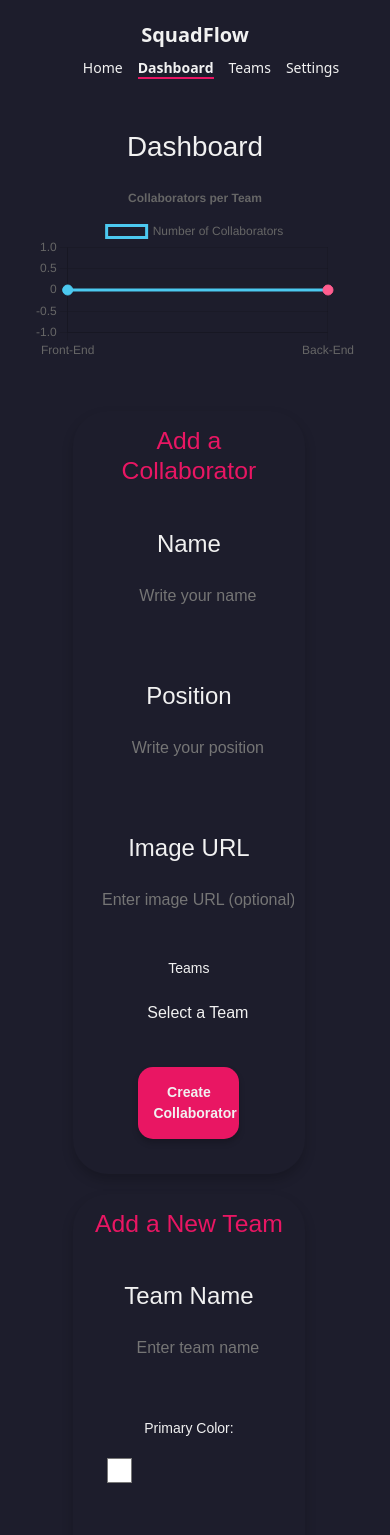
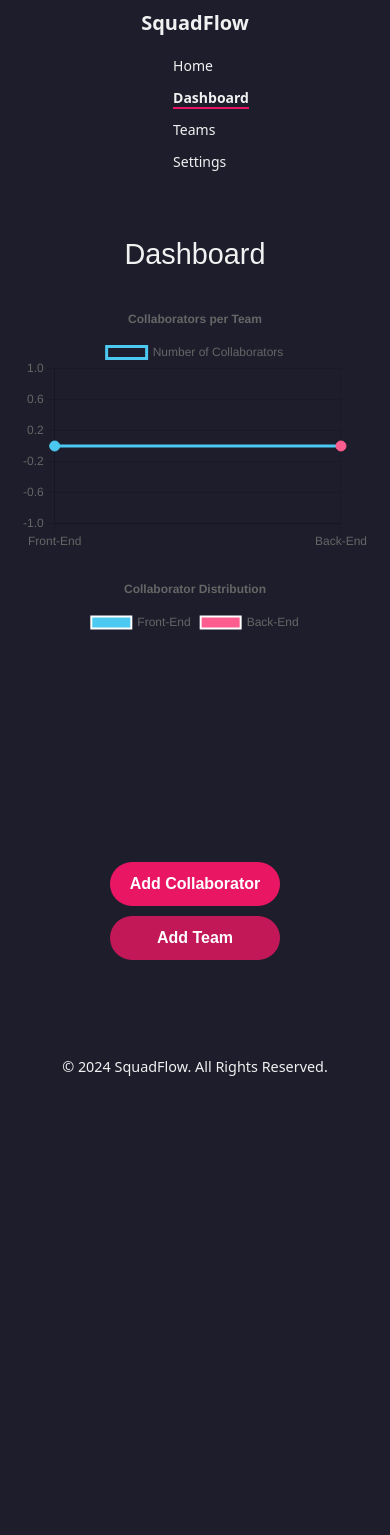
Before and after one commit to lauanefariass/SquadFlow, a React (Create React App) app: page /dashboard in a window 390 px wide. Shown: the top 1535 px of the page. After the commit the page ends 1109 px from the top, so only its background shows below. Built offline with nearby package versions, Linux system fonts and the light colour scheme.

Commit message:
fix styles

```diff
--- a/src/components/navbar/Navbar.css
+++ b/src/components/navbar/Navbar.css
@@ -2,9 +2,12 @@
   display: flex;
   justify-content: space-between;
   align-items: center;
-  padding: 20px 30px !important;
+  padding: 20px 30px;
   background-color: var(--background-color);
   color: var(--text-color);
+  position: sticky;
+  top: 0;
+  z-index: 1000;
 }
 
 .navbar-logo {
@@ -23,6 +26,7 @@
   text-decoration: none;
   color: var(--text-color);
   font-size: 18px;
+  transition: color 0.3s ease, border-bottom 0.3s ease;
 }
 
 .navbar-links li a.active {
@@ -36,18 +40,19 @@
 
 @media (max-width: 768px) {
   .navbar {
-    flex-direction: row;
-    justify-content: space-between;
+    flex-direction: column;
+    align-items: center;
     padding: 15px 20px;
   }
 
   .navbar-logo {
     font-size: 22px;
+    margin-bottom: 15px;
   }
 
   .navbar-links {
-    flex-direction: row;
-    gap: 20px;
+    flex-direction: column;
+    gap: 10px;
   }
 
   .navbar-links li a {
@@ -62,10 +67,11 @@
 
   .navbar-logo {
     font-size: 20px;
+    text-align: center;
   }
 
   .navbar-links {
-    gap: 15px;
+    gap: 8px;
   }
 
   .navbar-links li a {
--- a/src/pages/Dashboard/Dashboard.css
+++ b/src/pages/Dashboard/Dashboard.css
@@ -21,186 +21,228 @@ h1 {
   margin-bottom: 40px;
 }
 
-.form-container {
+.button-container {
+  display: flex;
+  justify-content: center; /* Centraliza horizontalmente */
+  gap: 20px; /* Espaço entre os botões */
+  margin-top: 20px; /* Margem superior para afastar dos outros elementos */
+}
+
+.button-container button {
+  padding: 10px 20px;
+  font-size: 16px;
+  border-radius: 25px;
+  font-weight: bold;
+  cursor: pointer;
+  transition: transform 0.2s ease, background-color 0.3s ease;
+}
+
+.button-container .btn-primary {
+  background-color: var(--primary-color);
+  color: #fff;
+  border: none;
+}
+
+.button-container .btn-primary:hover {
+  transform: scale(1.05);
+  background-color: var(--secondary-color);
+}
+
+.button-container .btn-secondary {
+  background-color: var(--secondary-color);
+  color: #fff;
+  border: none;
+}
+
+.button-container .btn-secondary:hover {
+  transform: scale(1.05);
+  background-color: var(--primary-color);
+}
+
+.modal-content {
+  background-color: var(--background-color);
+  color: var(--text-color);
+  border-radius: 25px;
+  border: none;
+  box-shadow: 0 8px 20px rgba(0, 0, 0, 0.3);
+  transition: all 0.3s ease-in-out;
+}
+
+.modal-header {
+  border-bottom: 1px solid var(--primary-color);
+  color: var(--primary-color);
+  font-weight: bold;
+}
+
+.modal-header .btn-close {
+  color: var(--text-color);
+  opacity: 0.8;
+  transition: color 0.3s ease, opacity 0.3s ease;
+}
+
+.modal-header .btn-close:hover {
+  color: var(--danger-color);
+  opacity: 1;
+}
+
+.modal-body {
+  font-size: 1rem;
+  line-height: 1.5;
+  text-align: center;
+}
+
+.modal-footer {
   display: flex;
   justify-content: center;
-  align-items: flex-start;
-  gap: 40px;
-  padding: 40px 20px;
-  flex-wrap: wrap;
+  gap: 10px;
 }
 
-.formulario {
-  flex: 1;
-  width: 500px;
-  background-color: var(--card-background-color);
-  color: var(--text-color);
-  border-radius: 35px;
-  padding: 20px;
-  box-shadow: 0 8px 16px rgba(0, 0, 0, 0.3);
-  display: flex;
-  flex-direction: column;
-  transition: transform 0.3s ease, box-shadow 0.3s ease;
-}
-
-.formulario:hover {
-  transform: translateY(-4px);
-  box-shadow: 0 12px 24px rgba(0, 0, 0, 0.4);
-}
-
-.formulario h2 {
-  color: var(--primary-color);
-  text-align: center;
-  margin-bottom: 16px;
-}
-
-.formulario input,
-.formulario select {
-  all: unset;
-  display: block;
-  width: 90%;
-  padding: 14px !important;
-  margin: 12px 0;
-  border-radius: 35px;
-  background-color: var(--input-background-color);
-  color: var(--text-color);
-  font-size: 16px !important;
-  transition: all 0.3s ease;
-}
-
-.formulario input:focus,
-.formulario select:focus {
-  outline: none;
-  box-shadow: 0 0 8px var(--primary-color);
-}
-
-.formulario button {
-  width: 50%;
-  padding: 14px;
-  background-color: var(--primary-color);
-  color: var(--button-text-color);
-  border: none;
-  border-radius: 25px;
-  cursor: pointer;
-  margin-top: 20px;
+.modal-footer .btn {
+  padding: 10px 24px;
   font-weight: bold;
+  border-radius: 30px;
   transition: background-color 0.3s ease, transform 0.3s ease;
 }
 
-.formulario button:hover {
+.modal-footer .btn-secondary {
+  background-color: var(--secondary-color);
+  border: none;
+  color: #ffffff;
+}
+
+.modal-footer .btn-secondary:hover {
   background-color: var(--secondary-color-light);
   transform: scale(1.05);
+}
+
+.modal-footer .btn-primary {
+  background-color: var(--primary-color);
+  border: none;
+  color: #ffffff;
+}
+
+.modal-footer .btn-primary:hover {
+  background-color: var(--secondary-color-light);
+  transform: scale(1.05);
+}
+
+.modal-footer .btn-danger {
+  background-color: var(--danger-color);
+  border: none;
+  color: #ffffff;
+}
+
+.modal-footer .btn-danger:hover {
+  background-color: #b0003a;
+  transform: scale(1.05);
+}
+
+.modal-input {
+  width: 100%;
+  padding: 15px;
+  margin: 10px 0;
+  border-radius: 35px;
+  border: 1px solid var(--primary-color);
+  background-color: var(--background-color);
+  color: var(--text-color);
+  font-size: 16px;
+  transition: border-color 0.3s ease, box-shadow 0.3s ease;
+}
+
+.modal-input:focus {
+  outline: none;
+  border-color: var(--secondary-color);
+  box-shadow: 0 0 10px var(--primary-color);
+}
+
+.modal-select {
+  width: 100%;
+  padding: 10px;
+  margin: 10px 0;
+  border-radius: 35px;
+  border: 1px solid var(--primary-color);
+  background-color: var(--background-color);
+  color: var(--text-color);
+  font-size: 16px;
+  transition: border-color 0.3s ease, box-shadow 0.3s ease;
+}
+
+.modal-select:focus {
+  outline: none;
+  border-color: var(--secondary-color);
+  box-shadow: 0 0 10px var(--primary-color);
 }
 
 .color-picker {
   display: flex;
   flex-direction: column;
-  gap: 10px;
+  align-items: center;
+  gap: 12px;
   margin: 12px 0;
 }
 
 .color-picker label {
   display: flex;
   flex-direction: column;
+  align-items: center;
   font-size: 14px;
   color: var(--text-color);
 }
 
 .color-picker input[type="color"] {
-  width: 10%;
-  height: 40px;
+  width: 80px;
+  height: 60px;
   cursor: pointer;
   margin-top: 5px;
   border: none;
   background: none;
 }
 
+/* Media Queries */
 @media (max-width: 768px) {
-  .navbar {
-    flex-direction: column;
-    align-items: center;
-    gap: 10px;
-    padding: 10px 0;
-  }
-
-  .dashboard-page {
-    padding: 15px;
-    text-align: center;
+  .dashboard-page h1 {
+    font-size: 2rem;
   }
 
   .chart-container {
-    max-width: 90%;
-    height: 200px;
-    margin: 10px auto;
+    height: 300px;
+    margin-bottom: 20px;
   }
 
-  .form-container {
+  .button-container {
     flex-direction: column;
-    gap: 20px;
-    padding: 10px;
-    width: 70%;
+    gap: 10px;
   }
 
-  .formulario {
-    width: 100%;
-    max-width: 600px;
-    padding: 20px;
+  .modal-input,
+  .modal-select {
     font-size: 14px;
-    border-radius: 35px;
-    box-shadow: 0 6px 12px rgba(0, 0, 0, 0.2);
+    padding: 12px;
   }
 
-  .formulario input,
-  .formulario select {
-    width: 95%;
-    padding: 10px;
+  .modal-footer .btn {
     font-size: 14px;
-    margin: 10px 0;
-    border-radius: 15px;
-  }
-
-  .formulario button {
-    width: 50%;
-    padding: 12px;
-    font-size: 16px;
-    border-radius: 20px;
+    padding: 8px 16px;
   }
 }
 
 @media (max-width: 480px) {
-  .navbar {
-    flex-direction: column;
-    gap: 5px;
+  .dashboard-page h1 {
+    font-size: 1.8rem;
   }
 
   .chart-container {
-    height: 180px;
+    height: 250px;
   }
 
-  .form-container {
-    width: 90%;
-    padding: 40px;
+  .modal-input,
+  .modal-select {
+    font-size: 12px;
+    padding: 10px;
   }
 
-  .formulario {
-    width: 95%;
-    max-width: 450px;
-    padding: 15px;
-    border-radius: 35px;
-  }
-
-  .formulario input,
-  .formulario select {
-    padding: 8px;
-    font-size: 14px;
-    margin: 8px 0;
-    border-radius: 10px;
-  }
-
-  .formulario button {
-    width: 50%;
-    padding: 15px;
-    font-size: 14px;
-    border-radius: 15px;
+  .modal-footer .btn {
+    font-size: 12px;
+    padding: 6px 12px;
   }
 }
--- a/src/pages/Dashboard/Dashboard.js
+++ b/src/pages/Dashboard/Dashboard.js
@@ -8,12 +8,13 @@ import {
   Title,
   Tooltip,
   Legend,
+  ArcElement,
 } from "chart.js";
 import { Line } from "react-chartjs-2";
+import { Pie } from "react-chartjs-2";
 import { motion } from "framer-motion";
-import InputText from "../../components/inputText/InputText";
-import List from "../../components/List/List";
-import Button from "../../components/button/index";
+import { Modal, Button } from "react-bootstrap";
+import "bootstrap/dist/css/bootstrap.min.css";
 import "./Dashboard.css";
 
 ChartJS.register(
@@ -23,7 +24,8 @@ ChartJS.register(
   LineElement,
   Title,
   Tooltip,
-  Legend
+  Legend,
+  ArcElement
 );
 
 const Dashboard = ({
@@ -40,8 +42,11 @@ const Dashboard = ({
   const [newTeamName, setNewTeamName] = useState("");
   const [newTeamPrimaryColor, setNewTeamPrimaryColor] = useState("#FFFFFF");
 
-  const handleSubmit = (e) => {
-    e.preventDefault();
+  const [showAddCollaboratorModal, setShowAddCollaboratorModal] =
+    useState(false);
+  const [showAddTeamModal, setShowAddTeamModal] = useState(false);
+
+  const handleAddCollaborator = () => {
     if (!name || !cargo || !teamSelected) {
       alert("Please fill in all required fields.");
       return;
@@ -57,10 +62,10 @@ const Dashboard = ({
     setCargo("");
     setImage("");
     setTeamSelected("");
+    setShowAddCollaboratorModal(false);
   };
 
-  const handleNewTeamSubmit = (e) => {
-    e.preventDefault();
+  const handleAddTeam = () => {
     if (!newTeamName) {
       alert("Please provide a team name.");
       return;
@@ -72,6 +77,7 @@ const Dashboard = ({
 
     setNewTeamName("");
     setNewTeamPrimaryColor("#FFFFFF");
+    setShowAddTeamModal(false);
   };
 
   const chartData = {
@@ -94,12 +100,39 @@ const Dashboard = ({
     ],
   };
 
+  const pieChartData = {
+    labels: teams.map((team) => team.nome),
+    datasets: [
+      {
+        label: "Collaborator Distribution",
+        data: teams.map(
+          (team) =>
+            colaboradores.filter(
+              (colaborador) => colaborador.team === team.nome
+            ).length
+        ),
+        backgroundColor: teams.map((team) => team.primaryColor),
+        borderColor: "#fff",
+        borderWidth: 2,
+      },
+    ],
+  };
+
   const chartOptions = {
     responsive: true,
     maintainAspectRatio: false,
     plugins: {
       legend: { position: "top" },
       title: { display: true, text: "Collaborators per Team" },
+    },
+  };
+
+  const pieChartOptions = {
+    responsive: true,
+    maintainAspectRatio: false,
+    plugins: {
+      legend: { position: "top" },
+      title: { display: true, text: "Collaborator Distribution" },
     },
   };
 
@@ -123,66 +156,141 @@ const Dashboard = ({
       >
         <Line data={chartData} options={chartOptions} />
       </motion.div>
-      <motion.section
-        className="form-container"
-        initial={{ y: 100, opacity: 0 }}
-        animate={{ y: 0, opacity: 1 }}
-        transition={{ duration: 0.7, delay: 0.3 }}
+
+      <motion.div
+        className="chart-container"
+        initial={{ scale: 0.8 }}
+        animate={{ scale: 1 }}
+        transition={{ duration: 0.5, delay: 0.2 }}
       >
-        <form onSubmit={handleSubmit} className="formulario">
-          <h2>Add a Collaborator</h2>
-          <InputText
-            mandatory
-            label="Name"
+        <Pie data={pieChartData} options={pieChartOptions} />
+      </motion.div>
+
+      <div className="button-container">
+        <Button
+          variant="primary"
+          className="btn-primary"
+          onClick={() => setShowAddCollaboratorModal(true)}
+        >
+          Add Collaborator
+        </Button>
+        <Button
+          variant="secondary"
+          className="btn-secondary"
+          onClick={() => setShowAddTeamModal(true)}
+        >
+          Add Team
+        </Button>
+      </div>
+
+      <Modal
+        show={showAddCollaboratorModal}
+        onHide={() => setShowAddCollaboratorModal(false)}
+        centered
+      >
+        <Modal.Header closeButton>
+          <Modal.Title>Add a Collaborator</Modal.Title>
+        </Modal.Header>
+        <Modal.Body>
+          <input
+            type="text"
+            className="modal-input"
             placeholder="Write your name"
             value={name}
-            change={setName}
+            onChange={(e) => setName(e.target.value)}
           />
-          <InputText
-            mandatory
-            label="Position"
+          <input
+            type="text"
+            className="modal-input"
             placeholder="Write your position"
             value={cargo}
-            change={setCargo}
+            onChange={(e) => setCargo(e.target.value)}
           />
-          <InputText
-            label="Image URL"
+          <input
+            type="text"
+            className="modal-input"
             placeholder="Enter image URL (optional)"
             value={image}
-            change={setImage}
+            onChange={(e) => setImage(e.target.value)}
           />
-          <List
-            mandatory
-            label="Teams"
-            itens={teams.map((team) => team.nome)}
-            change={setTeamSelected}
+          <select
+            className="modal-select"
             value={teamSelected}
-          />
-          <Button>Create Collaborator</Button>
-        </form>
+            onChange={(e) => setTeamSelected(e.target.value)}
+          >
+            <option value="" disabled>
+              Select a Team
+            </option>
+            {teams.map((team) => (
+              <option key={team.nome} value={team.nome}>
+                {team.nome}
+              </option>
+            ))}
+          </select>
+        </Modal.Body>
+        <Modal.Footer>
+          <Button
+            variant="secondary"
+            className="btn-secondary"
+            onClick={() => setShowAddCollaboratorModal(false)}
+          >
+            Cancel
+          </Button>
+          <Button
+            variant="primary"
+            className="btn-primary"
+            onClick={handleAddCollaborator}
+          >
+            Add Collaborator
+          </Button>
+        </Modal.Footer>
+      </Modal>
 
-        <form onSubmit={handleNewTeamSubmit} className="formulario">
-          <h2>Add a New Team</h2>
-          <InputText
-            mandatory
-            label="Team Name"
+      <Modal
+        show={showAddTeamModal}
+        onHide={() => setShowAddTeamModal(false)}
+        centered
+      >
+        <Modal.Header closeButton>
+          <Modal.Title>Add a New Team</Modal.Title>
+        </Modal.Header>
+        <Modal.Body>
+          <input
+            type="text"
+            className="modal-input"
             placeholder="Enter team name"
             value={newTeamName}
-            change={setNewTeamName}
+            onChange={(e) => setNewTeamName(e.target.value)}
           />
           <div className="color-picker">
             <label>
               Primary Color:
               <input
                 type="color"
+                className="modal-input"
                 value={newTeamPrimaryColor}
                 onChange={(e) => setNewTeamPrimaryColor(e.target.value)}
               />
             </label>
           </div>
-          <Button>Add Team</Button>
-        </form>
-      </motion.section>
+        </Modal.Body>
+        <Modal.Footer>
+          <Button
+            variant="secondary"
+            className="btn-secondary"
+            onClick={() => setShowAddTeamModal(false)}
+          >
+            Cancel
+          </Button>
+          <Button
+            variant="primary"
+            className="btn-primary"
+            onClick={handleAddTeam}
+          >
+            Add Team
+          </Button>
+        </Modal.Footer>
+      </Modal>
     </motion.div>
   );
 };
```
